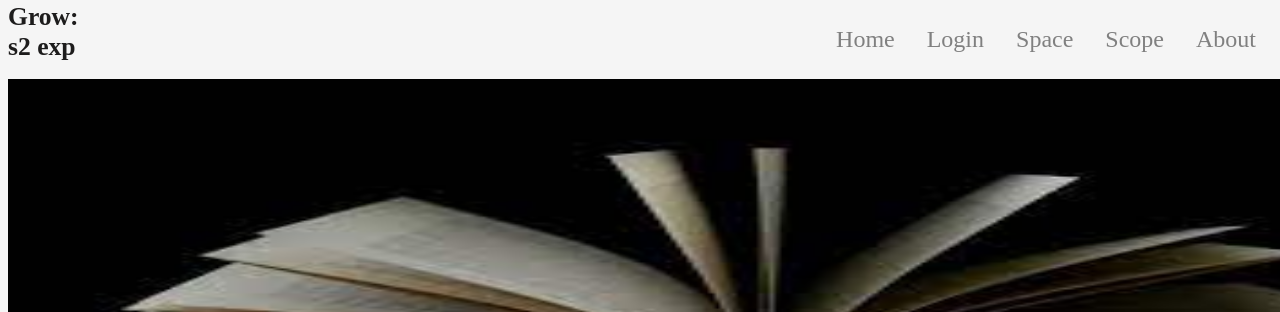
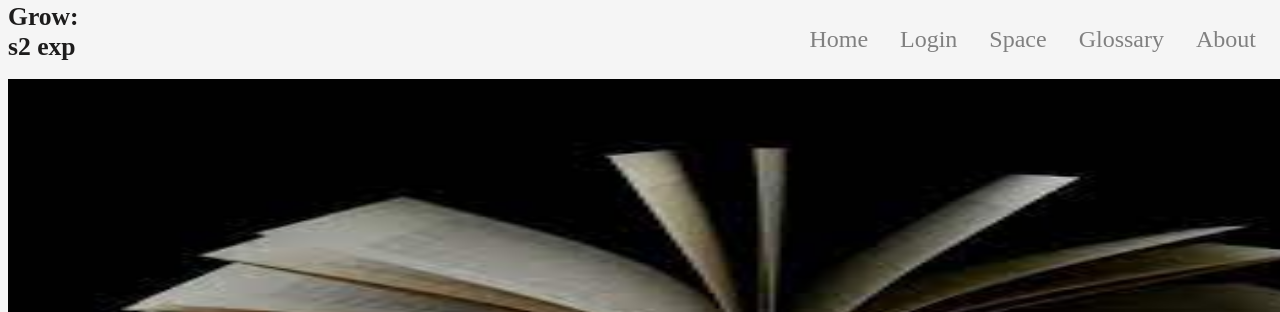
Before and after one commit to jeevi4/education, a plain HTML site: page recents (1).html in a window 1280 px wide. Shown: the top 312 px of the page. Drawn offline with Linux system fonts and the light colour scheme.

Commit message:
Update recents (1).html

```diff
--- a/recents (1).html
+++ b/recents (1).html
@@ -71,7 +71,7 @@ h1{
   <ul>
     <div class="container">
   <li><a href="about.html">About</a></li>
-  <li><a href="recents.html">Scope</a></li>
+  <li><a href="recents.html">Glossary</a></li>
   <li><a href="space.html">Space</a></li>
   <li><a href="login2.html">Login</a></li>
   <li><a class="active" href="index.html">Home</a></li>
```
